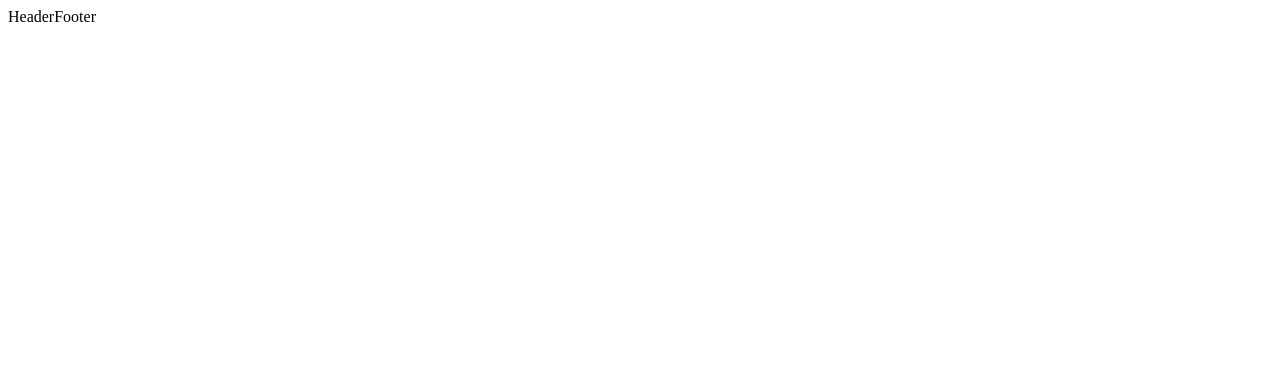
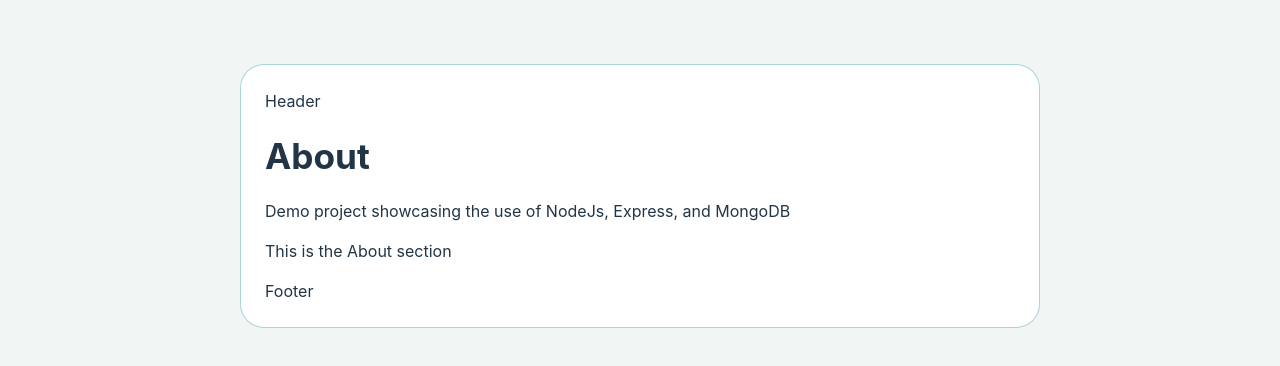
Before and after one commit to DH0710/collisioncomics, a React (Vite) app in the folder client/: page /about in a window 1280 px wide. Before the commit this address had no page. Shown: the top 366 px of the page. Built offline with nearby package versions, Linux system fonts and the light colour scheme.

Commit message:
creating home and about apges, also creating components

```diff
--- a/client/src/App.jsx
+++ b/client/src/App.jsx
@@ -1,5 +1,10 @@
 import {BrowserRouter as Router, Route, Routes} from "react-router-dom";
 import Home from "./routes/Home/home"
+import About from "./routes/About/about"
+
+
+
+
 function App() {
 
 
@@ -11,9 +16,10 @@ function App() {
       <Routes>
 
 
-<Route path="/" element={<Home/> }>
+<Route path="/" element={<Home/> }> </Route>
+<Route path="/about" element={<About/> }> </Route>
 
-</Route>
+
 
 
 
--- a/client/src/main.jsx
+++ b/client/src/main.jsx
@@ -1,6 +1,7 @@
 import React from 'react'
 import ReactDOM from 'react-dom/client'
 import App from './App.jsx'
+import "./index.css"
 
 
 ReactDOM.createRoot(document.getElementById('root')).render(
--- /dev/null
+++ b/client/src/routes/About/about.jsx
@@ -0,0 +1,21 @@
+import React from "react"
+
+function About () {
+    return (
+        <div>
+
+            <h1>About </h1>
+            <p>Demo project showcasing the use of NodeJs, Express, and MongoDB </p>
+            <p>This is the About section </p>
+
+
+
+
+
+
+
+        </div>
+    )
+}
+
+export default About
--- a/client/src/routes/Home/home.jsx
+++ b/client/src/routes/Home/home.jsx
@@ -4,8 +4,8 @@ function Home () {
     return (
         <div>
             <h1>Home</h1>
-            <p></p>
-            <p></p>
+            <p>Minature Vite +  React demo website</p>
+            <p>It uses Node.js, Express & MongoDB as a backend</p>
 
 
         </div>
```
Also changed, not shown: client/src/Components/Header.jsx (added, +10 -0 lines), client/src/Components/Footer.jsx (added).
